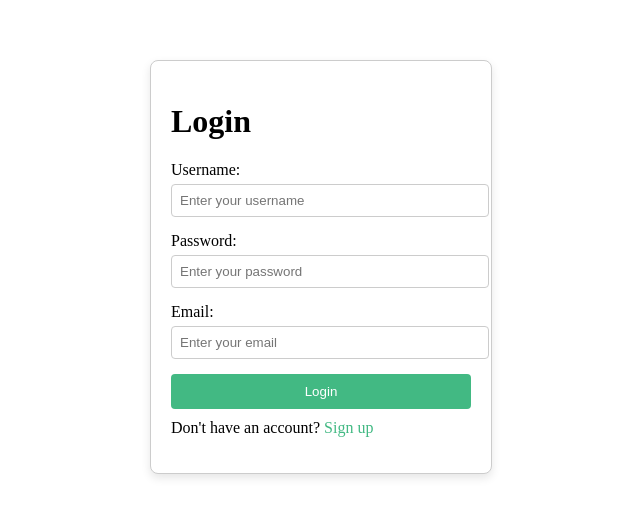
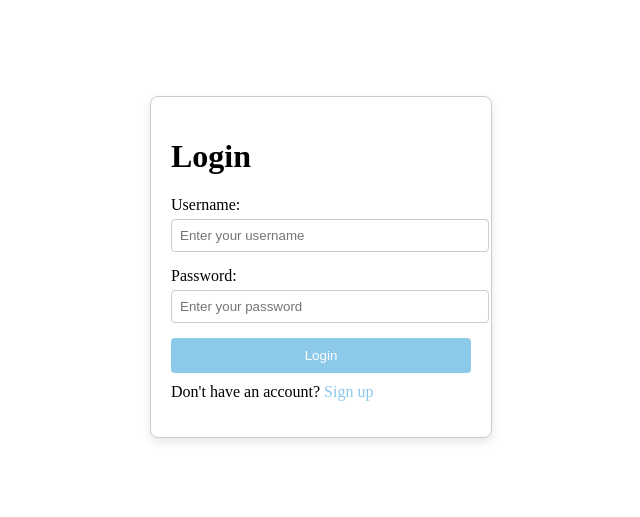
Before and after one commit to patient-fyd/MyWebsite, a Vue app in the folder blog-frontend/: page /login in a window 1280 px wide. Shown: the part 141-658 px from the top of the page, without its empty margins (327-967 px from the left). Built offline with nearby package versions, Linux system fonts and the light colour scheme; no server answers.

Commit message:
实现登录功能

```diff
--- a/blog-frontend/src/views/LoginPage.vue
+++ b/blog-frontend/src/views/LoginPage.vue
@@ -20,15 +20,6 @@
           placeholder="Enter your password"
         />
       </div>
-      <div class="form-group">
-        <label for="email">Email:</label>
-        <input
-          v-model="form.email"
-          type="email"
-          id="email"
-          placeholder="Enter your email"
-        />
-      </div>
       <button type="submit">Login</button>
     </form>
 
@@ -42,7 +33,9 @@
 <script setup lang="ts">
 import { reactive } from "vue";
 import { useRouter } from "vue-router";
+import { useUserStore } from "@/stores/userStore"; // 引入用户 store
 
+const userStore = useUserStore(); // 使用 userStore
 const router = useRouter();
 
 const form = reactive({
@@ -51,15 +44,26 @@ const form = reactive({
   email: "",
 });
 
-const onSubmit = () => {
-  if (!form.username || !form.password || !form.email) {
+// 提交登录表单
+const onSubmit = async () => {
+  if (!form.username || !form.password) {
     alert("Please fill in all fields.");
     return;
   }
-  alert(`Logging in with Username: ${form.username}, Email: ${form.email}`);
 
-  // 模拟登录成功后跳转到主页
-  router.push("/");
+  try {
+    // 调用 store 中的 login 方法
+    await userStore.login(form.username, form.password);
+
+    if (!userStore.error) {
+      alert("Login successful!");
+      router.push("/"); // 登录成功后跳转到主页
+    } else {
+      alert(userStore.error); // 显示登录失败原因
+    }
+  } catch (error) {
+    console.error("Error during login:", error);
+  }
 };
 </script>
 
@@ -92,7 +96,7 @@ input {
 button {
   width: 100%;
   padding: 10px;
-  background-color: #42b983;
+  background-color: #8dc9e8;
   color: white;
   border: none;
   border-radius: 4px;
@@ -100,7 +104,7 @@ button {
 }
 
 button:hover {
-  background-color: #369970;
+  background-color: #47abef;
 }
 
 .register-link {
@@ -108,7 +112,7 @@ button:hover {
 }
 
 .register-link a {
-  color: #42b983;
+  color: #8dc9e8;
   text-decoration: none;
 }
 
--- a/blog-frontend/src/views/Register.vue
+++ b/blog-frontend/src/views/Register.vue
@@ -96,7 +96,7 @@ input {
 button {
   width: 100%;
   padding: 10px;
-  background-color: #42b983;
+  background-color: #8dc9e8;
   color: white;
   border: none;
   border-radius: 4px;
@@ -104,6 +104,6 @@ button {
 }
 
 button:hover {
-  background-color: #369970;
+  background-color: #47abef;
 }
 </style>
```
